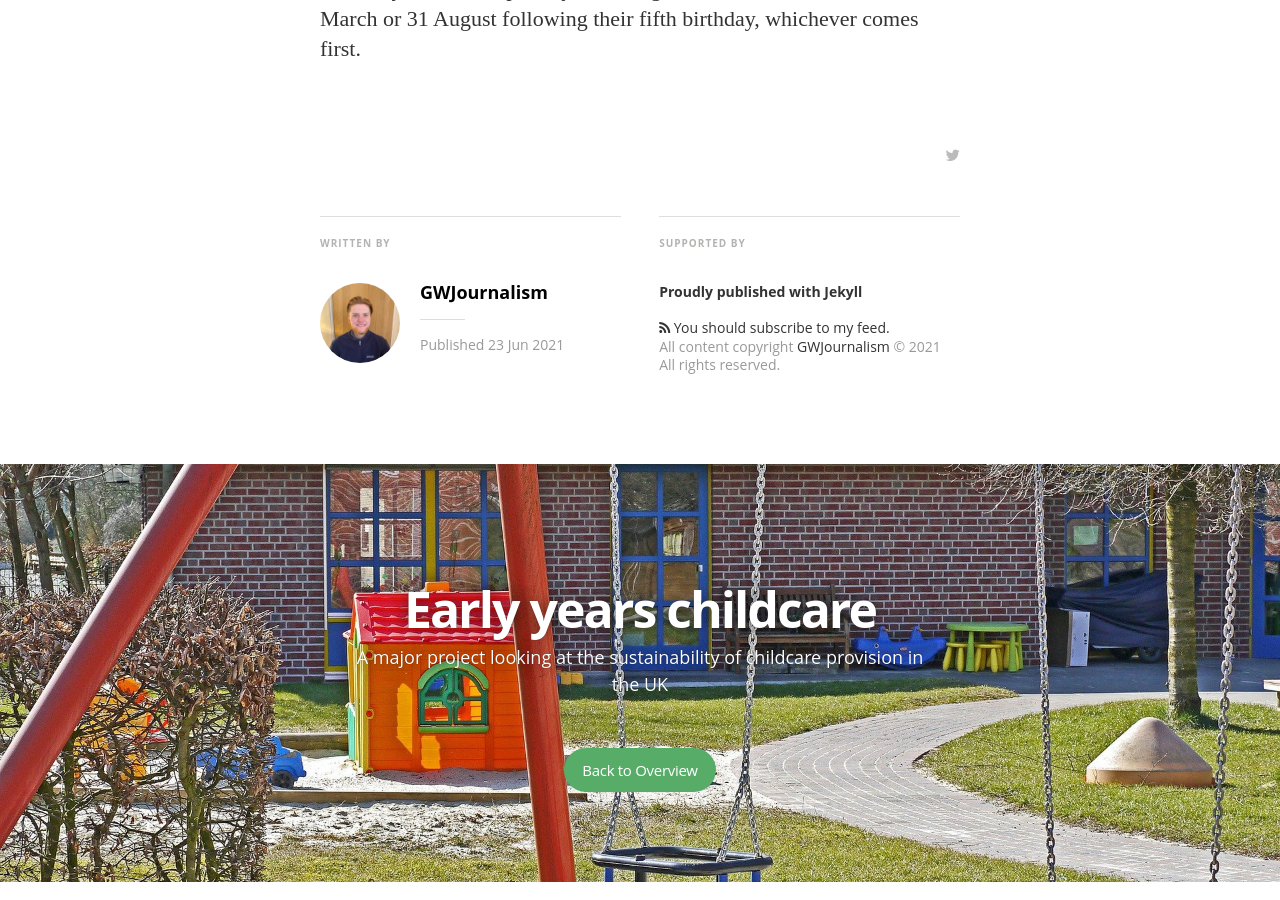
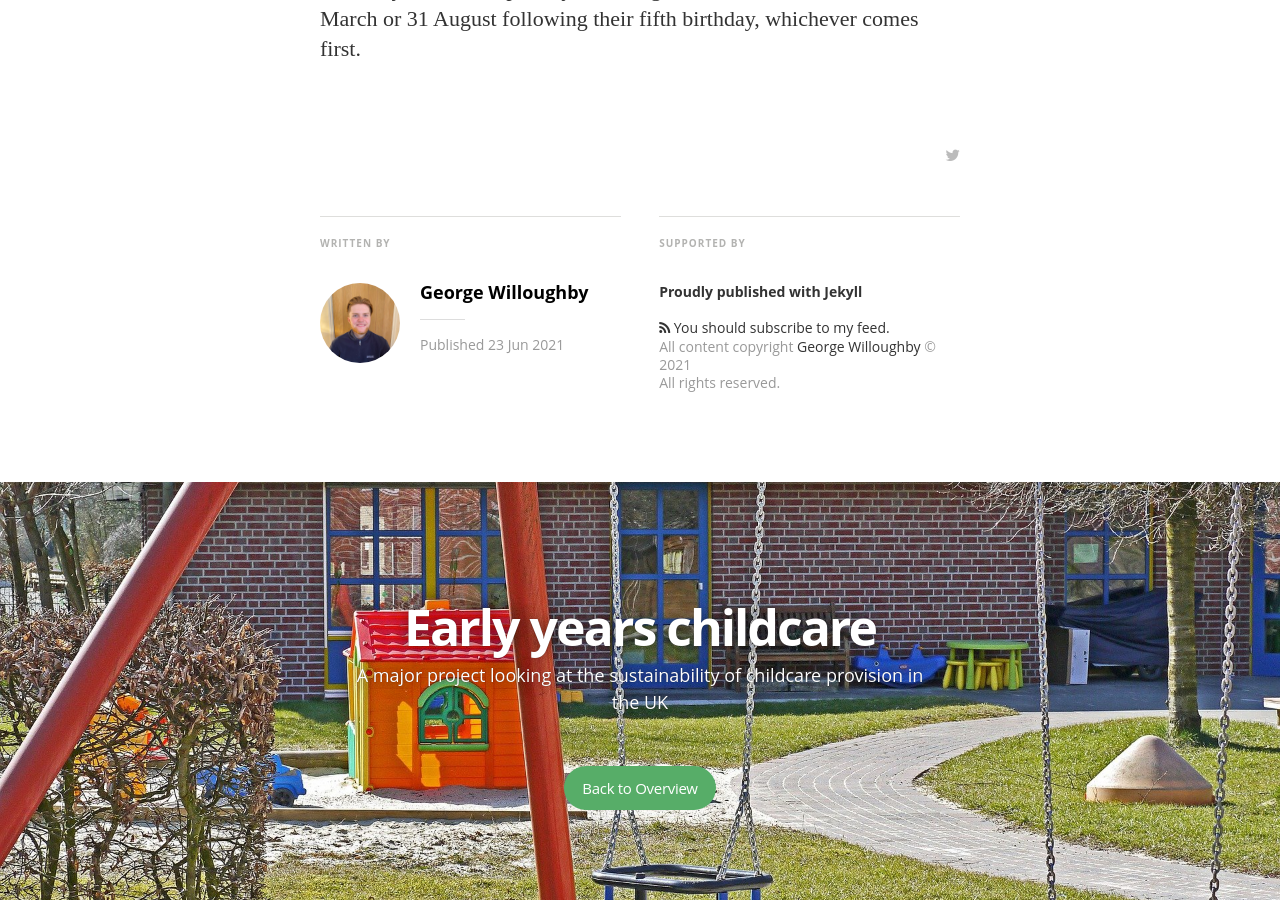
Before and after one commit to GWilloughby99/early-years-project, a Jekyll site: the page built from _posts/2021-06-23-what-is-free-entitlement?.md, in a window 1280 px wide and 900 px high, scrolled down 5192 px. Built offline with Jekyll 4.4.1, drawn with Linux system fonts in a browser that asks for light colours; nearby versions of some CDN libraries; some web fonts are replaced; some of the changed text lies outside the part shown.

Commit message:
Update _config.yml

```diff
--- a/_config.yml
+++ b/_config.yml
@@ -17,7 +17,7 @@ float_logo: true # true, false (default)
 cover: "/assets/images/playground.jpg"
 
 name: 'George Willoughby'
-author: 'GWJournalism'
+author: 'George Willoughby'
 author_image: "/assets/images/profile.png"
 
 paginate:	5
@@ -46,8 +46,6 @@ social:
     url:  https://www.instagram.com/gwjournalism/
     desc: Follow me on Instagram
 
-
-
   - icon:	github
     url:	https://github.com/GWilloughby99
     desc:	Follow me on github
```
